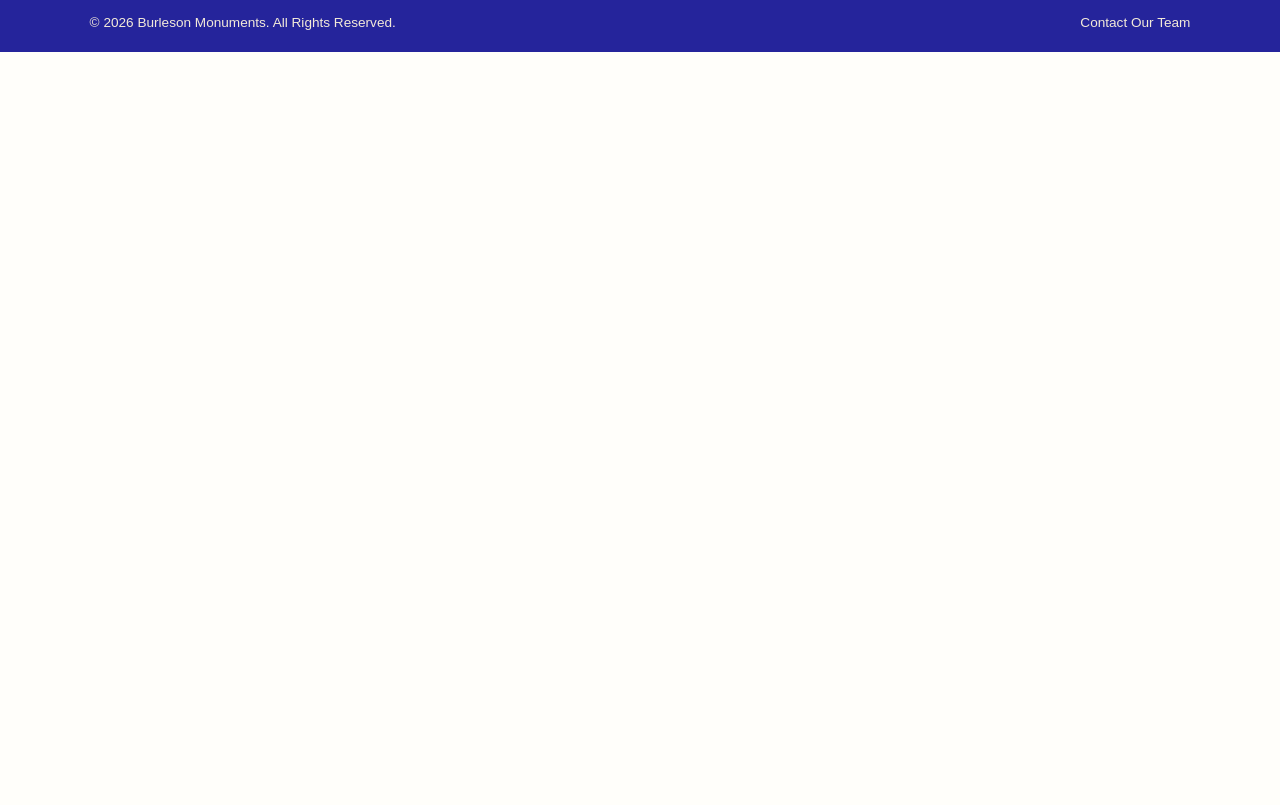
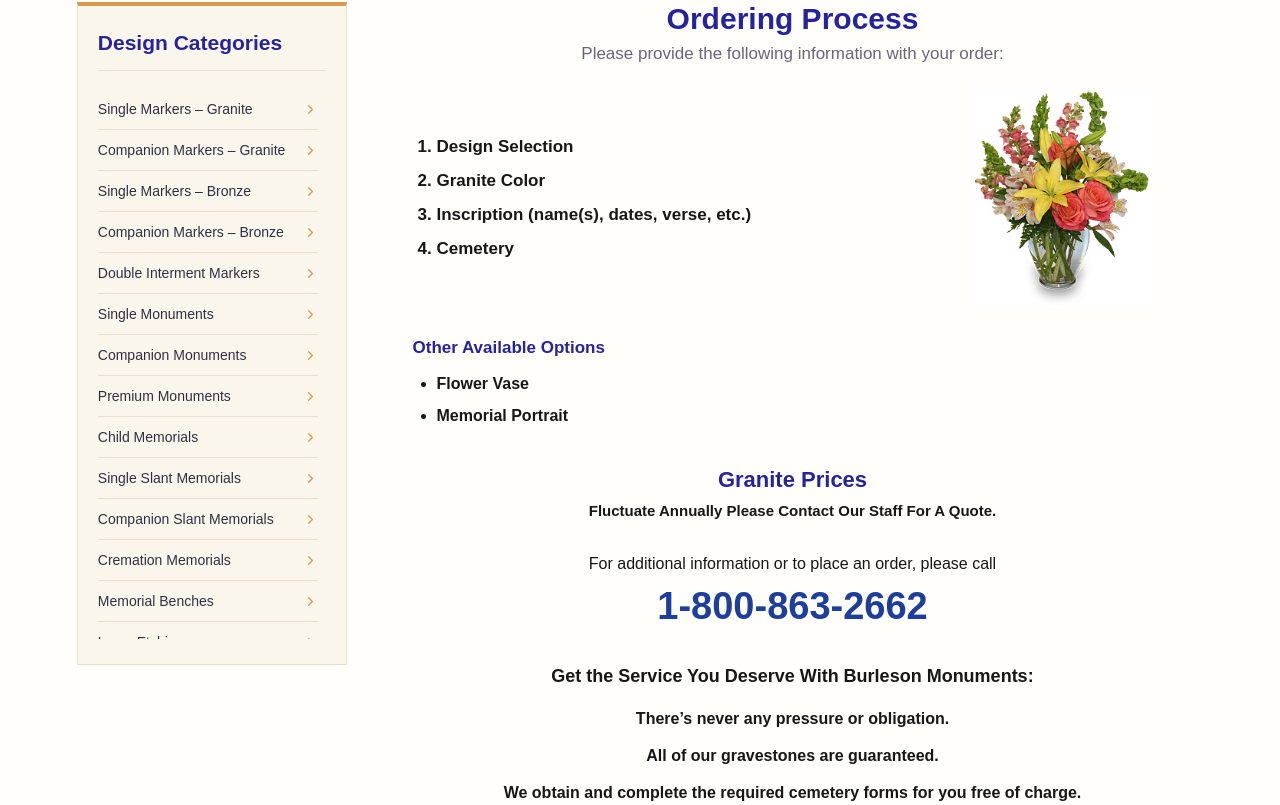
Before and after one commit to Urvashi3010/BURLESON-MONUMENTS-New, a React (Vite) app: page /BURLESON-MONUMENTS-New/ordering-prices in a window 1280 px wide. Shown: the part 495-1300 px from the top of the page. Before the commit the page ends 800 px from the top, so only its background shows below. Built offline with nearby package versions, Linux system fonts and the light colour scheme.

Commit message:
Update website design and page layouts

```diff
--- a/src/App.css
+++ b/src/App.css
@@ -619,6 +619,25 @@ button {
 .sidebar-links {
   display: flex;
   flex-direction: column;
+  max-height: 550px;
+  overflow-y: auto;
+  overflow-x: hidden;
+  padding-right: 8px;
+}
+
+/* Scrollbar styling */
+.sidebar-links::-webkit-scrollbar {
+  width: 5px;
+}
+
+.sidebar-links::-webkit-scrollbar-thumb {
+  background: #b8aa8d;
+  border-radius: 10px;
+}
+
+.sidebar-links::-webkit-scrollbar-track {
+  background: #eeeae2;
+  border-radius: 10px;
 }
 
 .sidebar-link {
@@ -2101,11 +2120,11 @@ button {
 
 .home-hero {
   background: var(--off-white) !important;
-  min-height: 260px;
+  min-height: 360px;
   display: flex;
   flex-direction: column;
   justify-content: center;
-  padding: 20px 4% 15px;
+  padding: 30px 4% 25px;
 }
 
 .home-hero-inner {
@@ -2957,3 +2976,153 @@ button {
     right: 0;
   }
 }
+
+/* Ordering and Prices page */
+
+.ordering-content {
+  padding: 65px 6%;
+  background: var(--white);
+}
+
+.ordering-main {
+  min-width: 0;
+  color: var(--navy);
+  text-align: left;
+}
+
+.ordering-intro h2 {
+  margin: 0 0 8px;
+  font-size: 30px;
+  text-align: center;
+  /* color: #171717; */
+}
+
+.ordering-intro p {
+  margin: 0 0 24px;
+  text-align: center;
+  color: var(--muted);
+  font-size: 17px;
+}
+
+.ordering-details {
+  display: grid;
+  grid-template-columns: minmax(0, 1fr) 220px;
+  gap: 30px;
+  align-items: center;
+  max-width: 760px;
+  margin: 0 auto 30px;
+}
+
+.ordering-list {
+  margin: 0;
+  padding-left: 24px;
+  font-size: 17px;
+  font-weight: 700;
+  line-height: 2;
+  color: #171717;
+}
+
+.ordering-flower {
+  width: 220px;
+  height: 220px;
+  object-fit: contain;
+  justify-self: center;
+}
+
+.ordering-options {
+  max-width: 760px;
+  margin: 0 auto 32px;
+}
+
+.ordering-options h3 {
+  font-size: 17px;
+  margin: 0 0 10px;
+  /* color: #171717; */
+}
+
+.ordering-options ul {
+  margin: 0;
+  padding-left: 24px;
+  line-height: 2;
+  font-weight: 700;
+  color: #171717;
+}
+
+.granite-pricing {
+  text-align: center;
+  margin: 35px 0 28px;
+}
+
+.granite-pricing h2 {
+  margin: 0 0 8px;
+  font-size: 22px;
+  /* color: #171717; */
+}
+
+.granite-pricing h3 {
+  margin: 0;
+  font-size: 15px;
+  line-height: 1.35;
+  color: #171717;
+}
+
+.ordering-phone {
+  text-align: center;
+  margin: 30px 0;
+}
+
+.ordering-phone p {
+  margin: 0 0 8px;
+  color: #171717;
+  line-height: 1.6;
+}
+
+.ordering-phone a {
+  color: #1d3f9b;
+  font-size: clamp(28px, 4vw, 38px);
+  font-weight: 800;
+  text-decoration: none;
+}
+
+.ordering-assurance {
+  text-align: center;
+  max-width: 760px;
+  margin: 38px auto 0;
+}
+
+.ordering-assurance h3 {
+  margin: 0 0 18px;
+  font-size: 18px;
+  color: #171717;
+}
+
+.ordering-assurance p {
+  margin: 10px 0;
+  line-height: 1.7;
+  font-weight: 600;
+  color: #171717;
+}
+
+@media (max-width: 650px) {
+  .ordering-content {
+    padding: 40px 5%;
+  }
+
+  .ordering-details {
+    grid-template-columns: 1fr;
+  }
+
+  .ordering-flower {
+    width: 180px;
+    height: 180px;
+  }
+
+  .ordering-intro h2,
+  .ordering-intro p {
+    text-align: left;
+  }
+
+  .ordering-options {
+    margin-left: 0;
+  }
+}
--- a/src/App.jsx
+++ b/src/App.jsx
@@ -8,6 +8,7 @@ import About from './pages/About';
 import Memorials from './pages/Memorials';
 import Gallery from './pages/Gallery';
 import Testimonials from './pages/Testimonials';
+import OrderingPrices from './pages/OrderingPrices';
 import FAQ from './pages/FAQ';
 import Contact from './pages/Contact';
 
@@ -26,6 +27,7 @@ function App() {
           <Route path="/about" element={<About />} />
           <Route path="/memorials" element={<Memorials />} />
           <Route path="/memorials/:category" element={<Memorials />} />
+          <Route path="/ordering-prices" element={<OrderingPrices />} />
           <Route path="/gallery" element={<Gallery />} />
           <Route path="/testimonials" element={<Testimonials />} />
           <Route path="/faq" element={<FAQ />} />
--- a/src/components/Footer.jsx
+++ b/src/components/Footer.jsx
@@ -34,6 +34,7 @@ function Footer() {
           <Link to="/">Home</Link>
           <Link to="/about">About Us</Link>
           <Link to="/memorials">Memorials</Link>
+          <Link to="/ordering-prices">Ordering / Prices</Link>
           <Link to="/gallery">Gallery</Link>
           <Link to="/testimonials">Testimonials</Link>
           <Link to="/faq">FAQs</Link>
--- a/src/components/MemorialSidebar.jsx
+++ b/src/components/MemorialSidebar.jsx
@@ -24,10 +24,10 @@ export const memorialCategories = [
   { name: 'Pet Memorials', slug: 'pet-memorials' }
 ];
 
-function MemorialSidebar() {
+function MemorialSidebar({ title = 'Memorial Products' }) {
   return (
     <aside className="memorial-sidebar">
-      <h3>Memorial Products</h3>
+      <h3>{title}</h3>
 
       <div className="sidebar-links">
         {memorialCategories.map((category) => (
--- a/src/components/Navbar.jsx
+++ b/src/components/Navbar.jsx
@@ -61,6 +61,7 @@ useEffect(() => {
             )}
           </div>
 
+          <NavLink to="/ordering-prices" onClick={closeMenu}>Ordering / Prices</NavLink>
           <NavLink to="/testimonials" onClick={closeMenu}>Testimonials</NavLink>
           <NavLink to="/faq" onClick={closeMenu}>FAQ</NavLink>
 
--- /dev/null
+++ b/src/pages/OrderingPrices.jsx
@@ -0,0 +1,79 @@
+import MemorialSidebar from '../components/MemorialSidebar';
+import memorialImage from '../assets/images/memorials/memorial-photos/memorial-photos-06.jpg';
+
+function OrderingPrices() {
+  return (
+    <div className="ordering-page">
+      <section className="page-banner">
+        <div>
+          <span className="section-label">ORDERING INFORMATION</span>
+          <h1>Ordering &amp; Prices</h1>
+          <p>
+            Our staff is here to help you select and order a meaningful memorial.
+          </p>
+        </div>
+      </section>
+
+      <section className="ordering-content">
+        <div className="memorial-layout">
+          <MemorialSidebar title="Design Categories" />
+
+          <div className="ordering-main">
+            <div className="ordering-intro">
+              <h2>Ordering Process</h2>
+              <p>
+                Please provide the following information with your order:
+              </p>
+            </div>
+
+            <div className="ordering-details">
+              <ol className="ordering-list">
+                <li>Design Selection</li>
+                <li>Granite Color</li>
+                <li>Inscription (name(s), dates, verse, etc.)</li>
+                <li>Cemetery</li>
+              </ol>
+
+              <img
+                className="ordering-flower"
+                src={memorialImage}
+                alt="Memorial photo"
+              />
+            </div>
+
+            <div className="ordering-options">
+              <h3>Other Available Options</h3>
+              <ul>
+                <li>Flower Vase</li>
+                <li>Memorial Portrait</li>
+              </ul>
+            </div>
+
+            <div className="granite-pricing">
+              <h2>Granite Prices</h2>
+              <h3>Fluctuate Annually Please Contact Our Staff For A Quote.</h3>
+            </div>
+
+            <div className="ordering-phone">
+              <p>For additional information or to place an order, please call</p>
+              <a href="tel:+18008632662">1-800-863-2662</a>
+            </div>
+
+            <div className="ordering-assurance">
+              <h3>Get the Service You Deserve With Burleson Monuments:</h3>
+              <p>There’s never any pressure or obligation.</p>
+              <p>All of our gravestones are guaranteed.</p>
+              <p>We obtain and complete the required cemetery forms for you free of charge.</p>
+              <p>
+                We offer custom design and engraving for cemetery memorials,
+                or you can choose from our wide selection of granite colors.
+              </p>
+            </div>
+          </div>
+        </div>
+      </section>
+    </div>
+  );
+}
+
+export default OrderingPrices;
```
Lines whose indentation alone changed are shown as unchanged.
